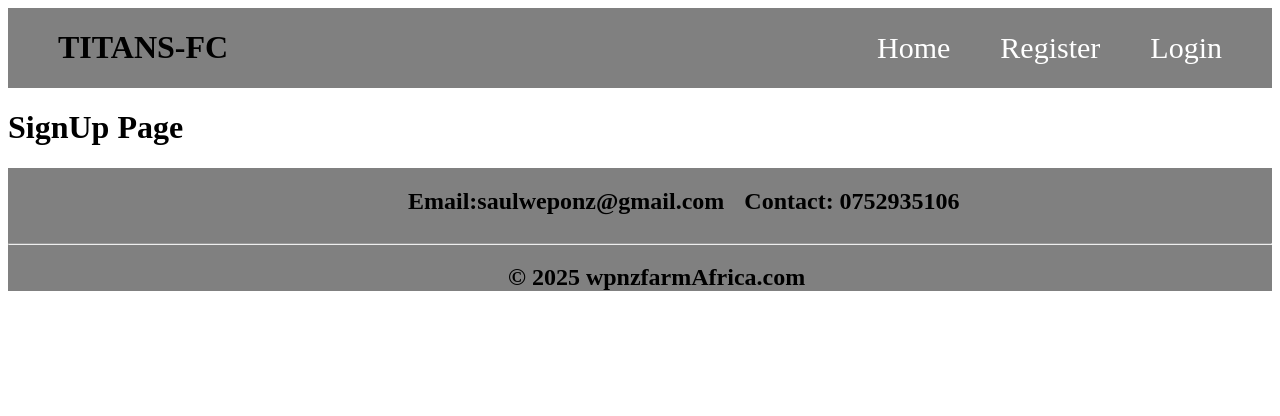
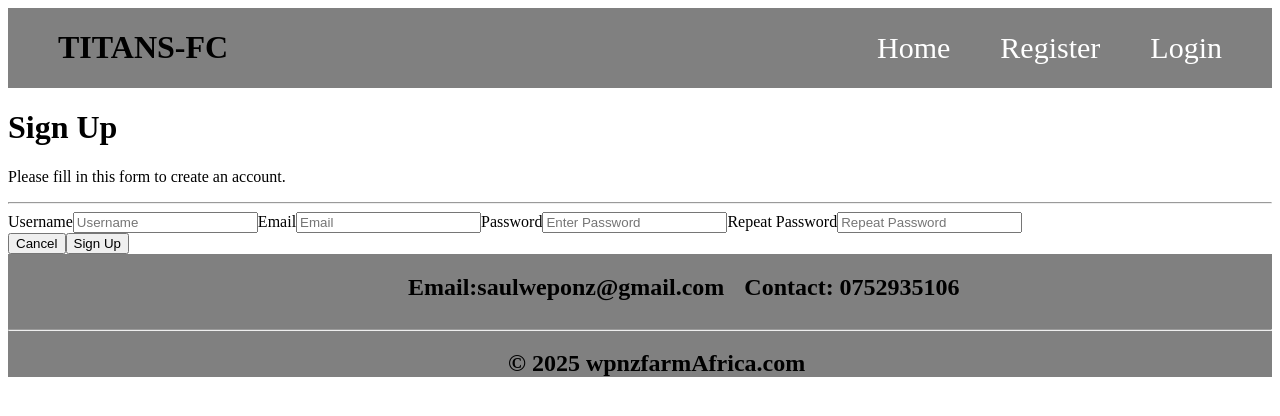
Before and after one commit to SaulWeaponz/Titans-Signup-Login-System, a React (Vite) app: page /SignUp in a window 1280 px wide. Shown: the top 416 px of the page. Built offline with nearby package versions, Linux system fonts and the light colour scheme.

Commit message:
Add SignUp form

```diff
--- a/src/components/pages/SignUp.jsx
+++ b/src/components/pages/SignUp.jsx
@@ -1,13 +1,57 @@
 import Footer from "../sections/Footer";
 
-function SignUp(){
-    return(
-        <div>
-            <h1>SignUp Page</h1>
-            <div>
-                <Footer/>
+function SignUp() {
+  return (
+    <div>
+      <div>
+        <form >
+          <div className="container">
+            <h1>Sign Up</h1>
+            <p>Please fill in this form to create an account.</p>
+            <hr />
+            <label htmlFor="name">Username</label>
+            <input
+              type="text"
+              placeholder="Username"
+              name="name"
+              required
+            />
+             <label htmlFor="email">Email</label>
+            <input
+              type="email"
+              placeholder="Email"
+              name="email"
+              required
+            />
+            <label htmlFor="psw">Password</label>
+            <input
+              type="password"
+              placeholder="Enter Password"
+              name="psw"
+              required
+            />
+             <label htmlFor="psw">Repeat Password</label>
+            <input
+              type="password"
+              placeholder="Repeat Password"
+              name="psw"
+              required
+            />
+            <div className="clearfix">
+              <button type="button" className="cancelbtn">
+                Cancel
+              </button>
+              <button type="submit" className="signupbtn">
+                Sign Up
+              </button>
             </div>
-        </div>
-    )
+          </div>
+        </form>
+      </div>
+      <div>
+        <Footer />
+      </div>
+    </div>
+  );
 }
 export default SignUp;
```
